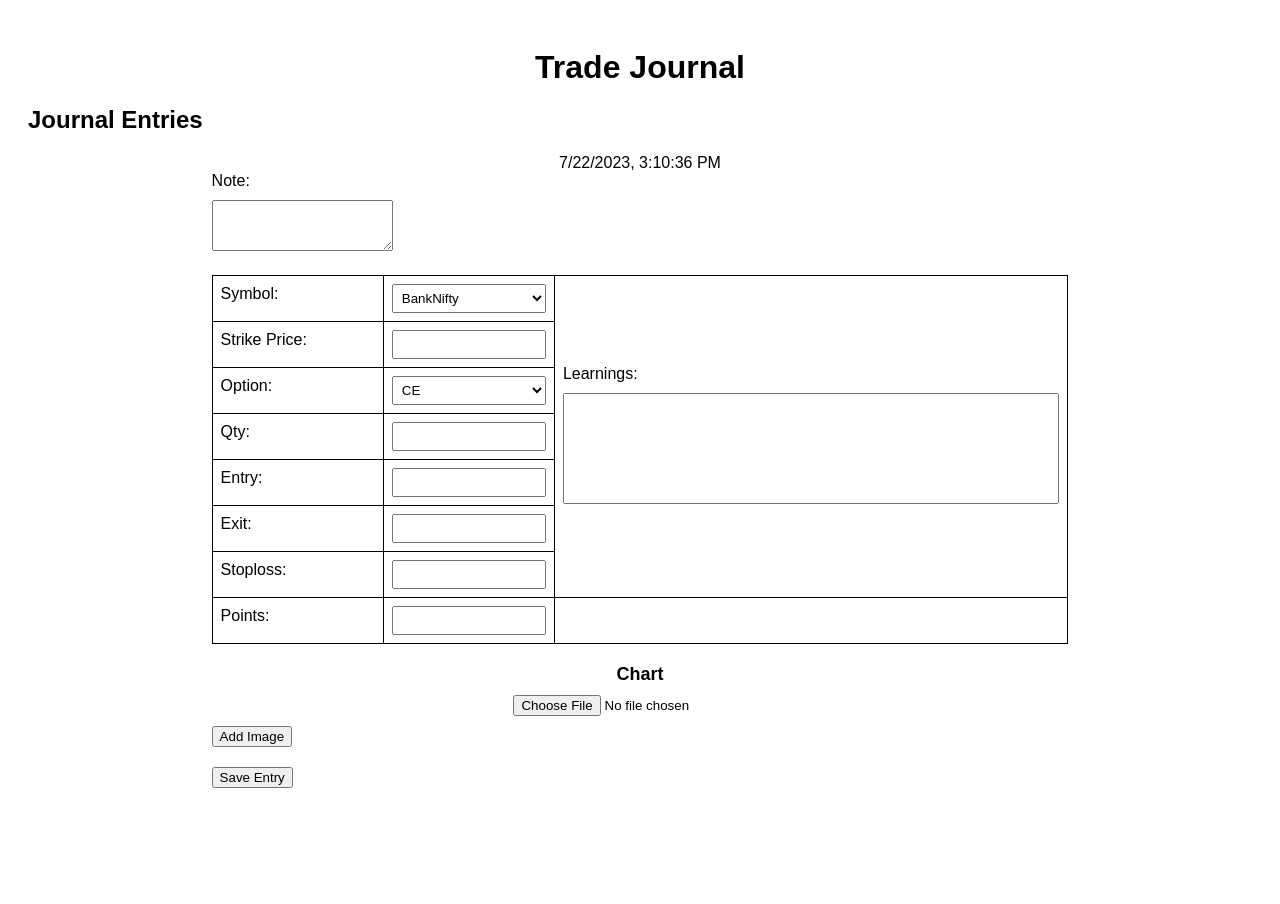
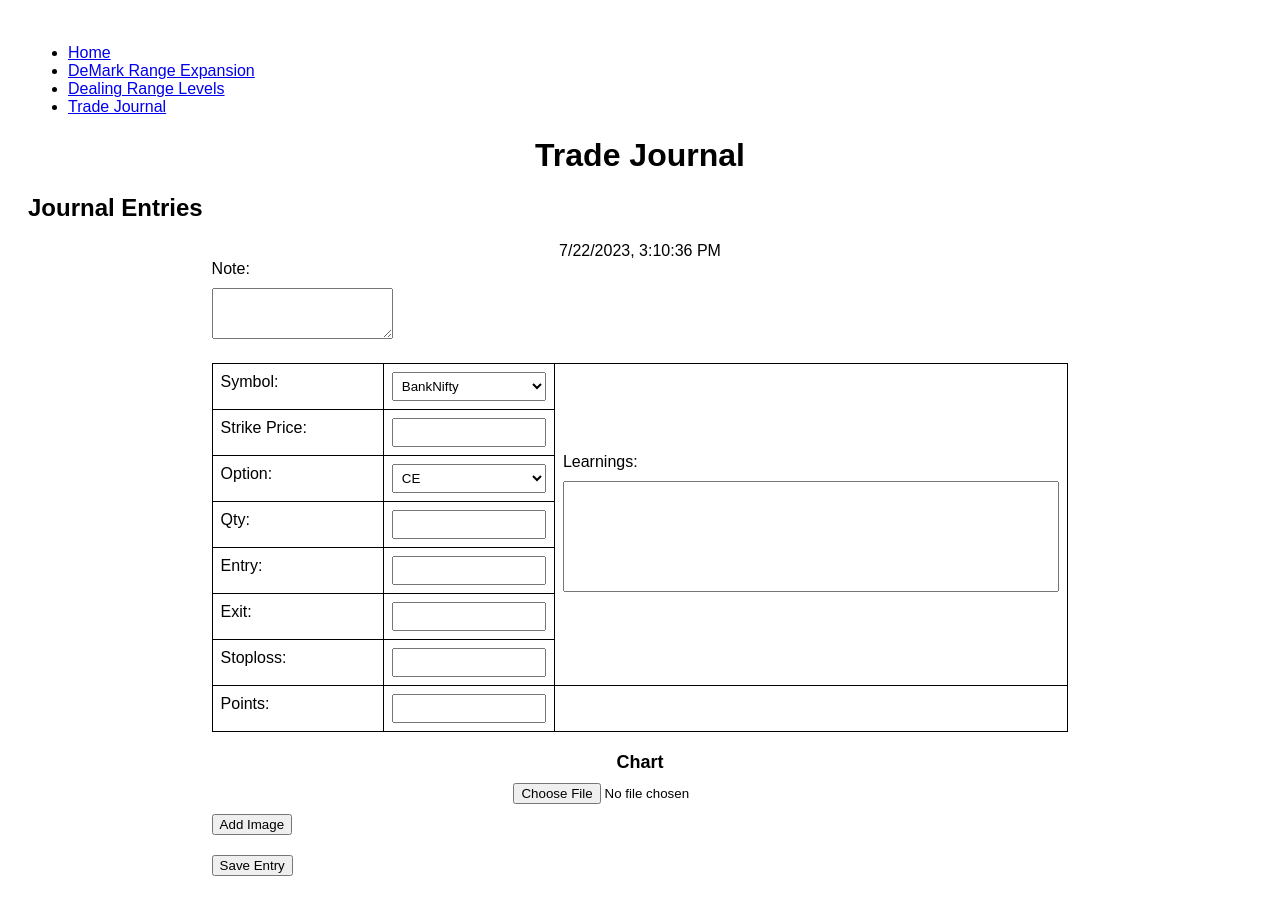
Before and after one commit to pben369/pben369.github.io, a plain HTML site: page trade_journal.html in a window 1280 px wide. Before the commit the page ends 816 px from the top, so only its background shows below. Drawn offline with Linux system fonts and the light colour scheme.

Commit message:
Created menu in trade journal page

```diff
--- a/trade_journal.html
+++ b/trade_journal.html
@@ -6,6 +6,16 @@
 
 </head>
 <body>
+
+  <div class="menu">
+    <ul>
+      <li><a href="index.html">Home</a></li>
+      <li><a href="demark_range_expansion.html">DeMark Range Expansion</a></li>
+      <li><a href="dealing_range_levels.html">Dealing Range Levels</a></li>
+      <li><a href="trade_journal.html">Trade Journal</a></li>
+    </ul>
+  </div>
+
   <h1>Trade Journal</h1>
   <!-- Menu to display links to journal entries -->
   <div class="menu-container">
```
